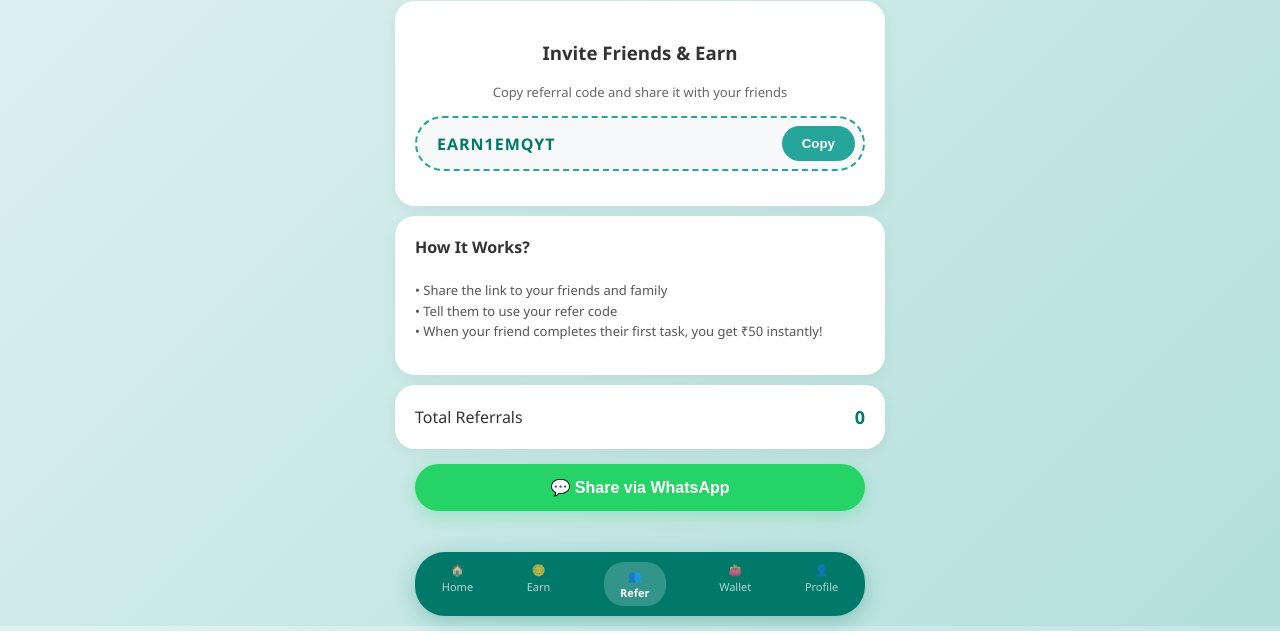
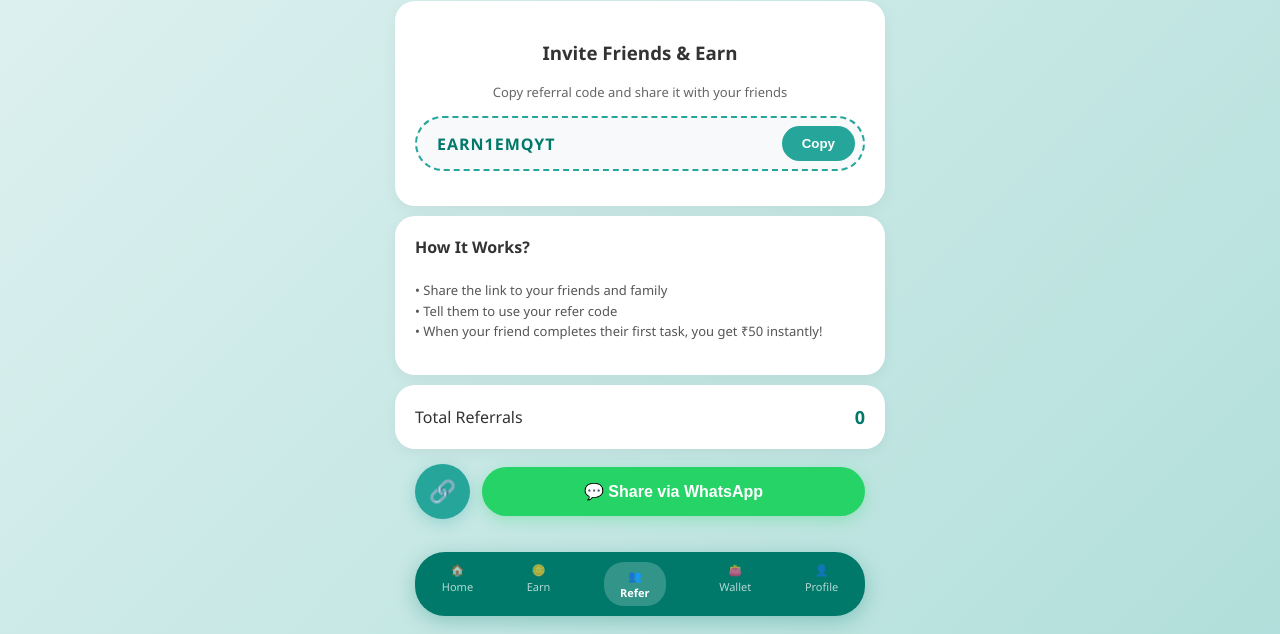
Before and after one commit to tanmay2347/earningapp, a website: page public/refer.html in a window 1280 px wide. Shown: the part 169-803 px from the top of the page. Drawn offline with Linux system fonts and the light colour scheme; no server answers; sample sign-in values are in the browser's storage.

Commit message:
update earning app code

```diff
--- a/public/refer.html
+++ b/public/refer.html
@@ -46,20 +46,46 @@
             cursor: pointer;
         }
 
+        /* Share Buttons Container (Circular Share Icon + WhatsApp Button) */
+        .share-buttons-container {
+            width: 90%;
+            max-width: 450px;
+            margin: 15px auto;
+            display: flex;
+            gap: 12px;
+            align-items: center;
+        }
+        .native-share-btn {
+            background: #26a69a;
+            color: white;
+            border: none;
+            width: 55px;
+            height: 55px;
+            border-radius: 50%;
+            display: flex;
+            align-items: center;
+            justify-content: center;
+            font-size: 22px;
+            cursor: pointer;
+            box-shadow: 0 4px 15px rgba(38, 166, 154, 0.3);
+            flex-shrink: 0;
+        }
         .whatsapp-share-btn {
             background: #25d366;
             color: white;
             border: none;
-            width: 90%;
-            max-width: 450px;
-            display: block;
-            margin: 15px auto;
-            padding: 14px;
+            flex: 1;
+            padding: 15px;
             border-radius: 30px;
             font-size: 16px;
             font-weight: bold;
             cursor: pointer;
             box-shadow: 0 4px 15px rgba(37, 211, 102, 0.3);
+            display: flex;
+            align-items: center;
+            justify-content: center;
+            gap: 8px;
+            text-align: center;
         }
 
         /* Bottom Nav */
@@ -104,7 +130,11 @@
         <b id="totalRef" style="font-size: 18px; color: #00796b;">0</b>
     </div>
 
-    <button class="whatsapp-share-btn" onclick="shareWhatsApp()">💬 Share via WhatsApp</button>
+    <!-- Share Buttons Container (Circular Share Icon + WhatsApp Button) -->
+    <div class="share-buttons-container">
+        <button class="native-share-btn" onclick="shareGeneral()" title="Share">🔗</button>
+        <button class="whatsapp-share-btn" onclick="shareWhatsApp()">💬 Share via WhatsApp</button>
+    </div>
 
     <!-- Bottom Nav -->
     <nav class="bottom-nav">
@@ -121,7 +151,6 @@
             window.location.href = 'login.html';
         }
 
-        // Har user ke email se ek unique alphanumeric code generate karne ka tarika
         function generateUniqueCode(email) {
             let hash = 0;
             for (let i = 0; i < email.length; i++) {
@@ -165,6 +194,28 @@
             const text = encodeURIComponent(message);
             window.open(`https://api.whatsapp.com/send?text=${text}`, '_blank');
         }
+
+        async function shareGeneral() {
+            const message = `Join EarningApp and start earning rewards! 🐱💵\n\n` +
+                `• Complete tasks and earn real money.\n` +
+                `• Refer friends and earn rewards.\n\n` +
+                `Use my referral code: ${userReferCode}\n\n` +
+                `👉 Download now: ${refLink}`;
+
+            if (navigator.share) {
+                try {
+                    await navigator.share({
+                        title: 'EarningApp Referral',
+                        text: message,
+                    });
+                } catch (err) {
+                    console.log('Error sharing:', err);
+                }
+            } else {
+                copyCode();
+                alert("Sharing not supported on this browser. Referral code copied instead!");
+            }
+        }
     </script>
 </body>
 </html>
```
